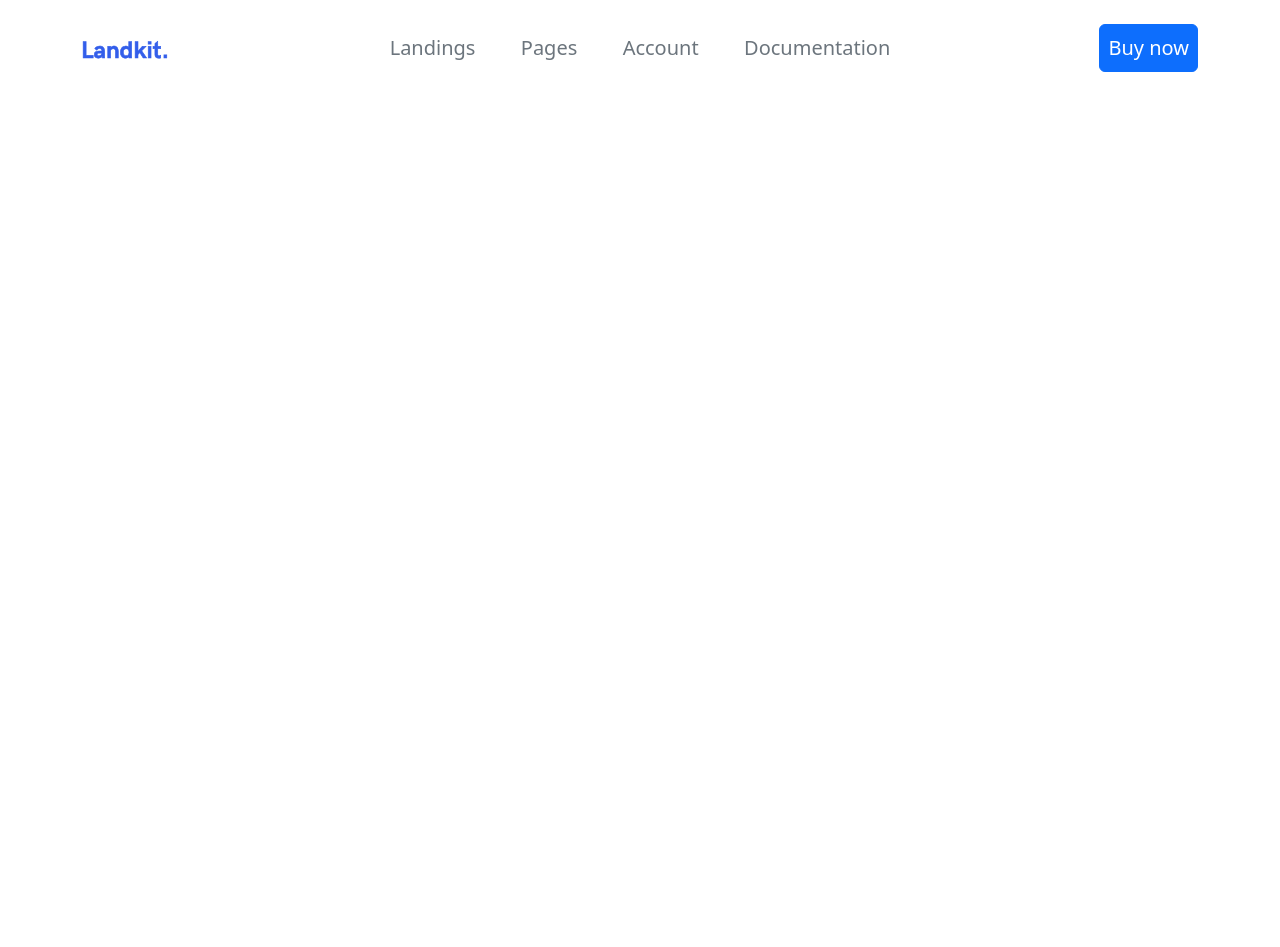
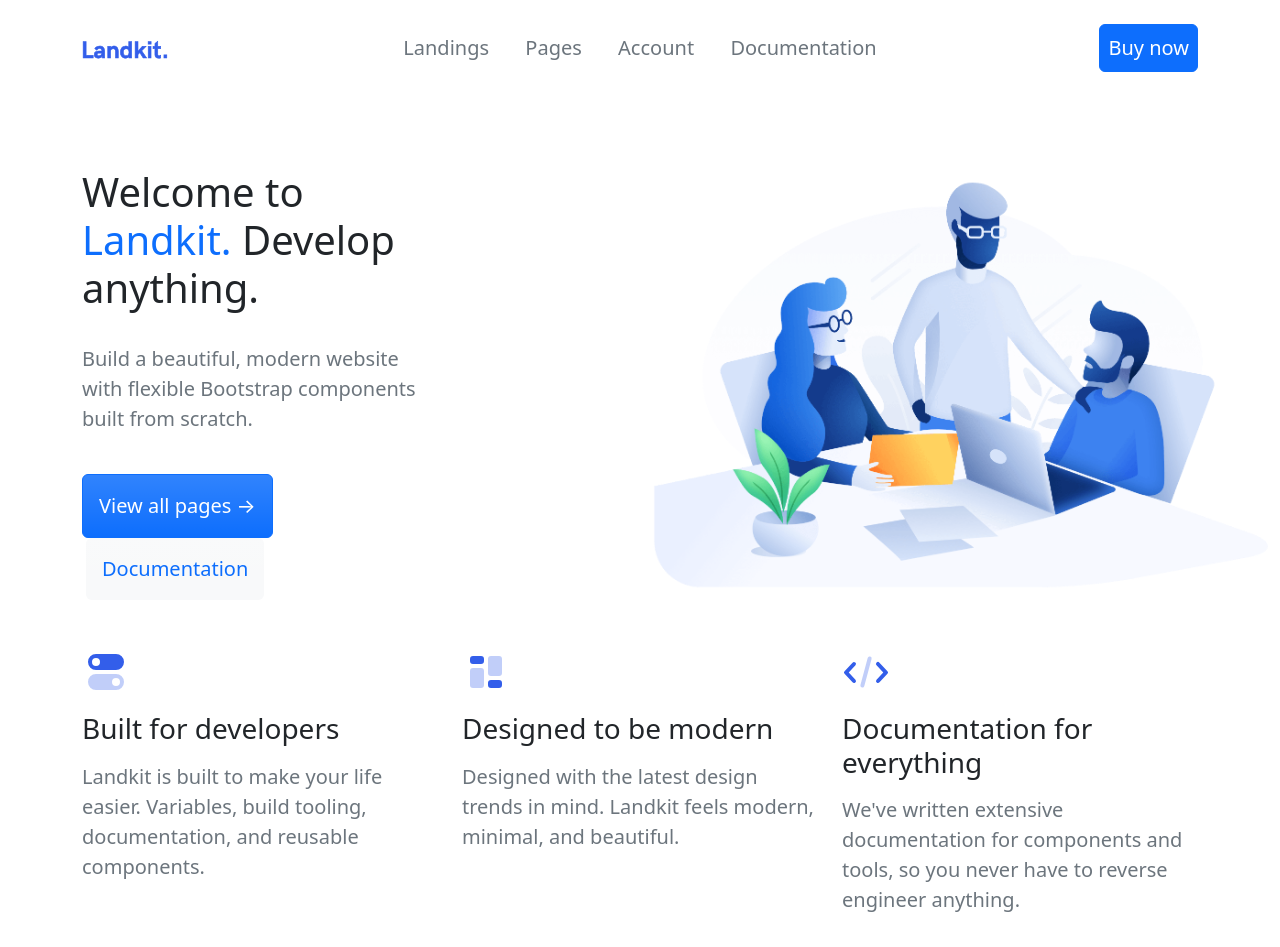
Before and after one commit to akil1me/Land-kit, a plain HTML site: page index.html in a window 1280 px wide. Before the commit the page ends 800 px from the top, so only its background shows below. Drawn offline with Linux system fonts and the light colour scheme.

Commit message:
Add two sections hero and intro

```diff
--- a/index.html
+++ b/index.html
@@ -11,41 +11,131 @@
 
 <body>
   <header class="header py-4">
-    <div class="container">
-      <div class="row justify-content-between align-items-center">
+    <div class="header__conatiner container">
+      <div class="header__inner row justify-content-between align-items-center">
         <div class="col-3">
-          <a href="index.html">
-            <img src="./img/logo.svg" alt="Site logo" width="86" height="19">
+          <a class="header__logo logo" href="index.html">
+            <img class="logo-img" src="./img/logo.svg" alt="Site logo" width="86" height="19">
           </a>
         </div>
         <div class="col-6">
-          <nav>
-            <ul class="list-unstyled mb-0 p-0 d-flex align-iten justify-content-around">
-              <li>
-                <a class="text-decoration-none nav-link fs-5 text-muted " href=" #link">Landings</a>
+          <nav class="header__nav">
+            <ul class="header__list list-unstyled mb-0 p-0 d-flex align-iten justify-content-evenly">
+              <li class="header__item">
+                <a class="header__link  text-decoration-none nav-link fs-5 text-muted " href=" #link">Landings</a>
               </li>
 
-              <li>
-                <a class="text-decoration-none nav-link fs-5 text-muted" href="#link">Pages</a>
+              <li class="header__item">
+                <a class="header__link text-decoration-none nav-link fs-5 text-muted" href="#link">Pages</a>
               </li>
 
-              <li>
-                <a class="text-decoration-none nav-link fs-5 text-muted" href="#link">Account</a>
+              <li class="header__item">
+                <a class="header__link text-decoration-none nav-link fs-5 text-muted" href="#link">Account</a>
               </li>
 
-              <li>
-                <a class="text-decoration-none nav-link fs-5 text-muted" href="#link">Documentation</a>
+              <li class="header__item">
+                <a class="header__link text-decoration-none nav-link fs-5 text-muted" href="#link">Documentation</a>
               </li>
             </ul>
           </nav>
         </div>
         <div class="col-3 d-flex justify-content-end">
-          <a class="btn fs-5 btn-primary p-2" href="#link">Buy now</a>
+          <a class="haeder__btn btn fs-5 btn-primary  p-2" href="#link">Buy now</a>
         </div>
       </div>
     </div>
   </header>
 
+  <main>
+    <section class="hero mt-lg-5 pt-4 mb-5">
+      <h1 class="visually-hidden">Welcome to Landkit.
+        Develop anything.</h1>
+      <div class="hero__container container">
+        <div class="hero__inner row justify-content-between align-items-center">
+          <div class="col-4 d-flex flex-column">
+            <h2 class="hero__title fw-normal fs-1">Welcome to <strong class="fw-normal text-primary">Landkit.</strong>
+              Develop anything.</h2>
+
+            <p class="hero__text mt-4 fs-5 text-secondary ">
+              Build a beautiful, modern website with flexible Bootstrap components built from scratch.
+            </p>
+
+            <div class="mt-4">
+              <a class="btn btn-primary bg-gradient p-3 fs-5" href="#link">View all pages →</a>
+              <a class="btn btn-primary p-3 fs-5 bg-light border-0 text-primary bg-gradient ms-1"
+                href="#link">Documentation</a>
+            </div>
+          </div>
+
+          <div class="col-6">
+            <img src="./img/hero__img.png" alt="Developers Photo" width="624" height="413">
+          </div>
+        </div>
+      </div>
+    </section>
+
+    <section class="intro">
+      <div class="intro__container container">
+        <ul class="intro__list row list-unstyled p-0">
+          <li class="intro__item col-4">
+            <svg class="intro__img" width="48" height="48" viewBox="0 0 24 24" xmlns="http://www.w3.org/2000/svg">
+              <g fill="none" fill-rule="evenodd">
+                <path d="M0 0h24v24H0z"></path>
+                <path d="M7 3h10a4 4 0 110 8H7a4 4 0 110-8zm0 6a2 2 0 100-4 2 2 0 000 4z" fill="#335EEA"></path>
+                <path d="M7 13h10a4 4 0 110 8H7a4 4 0 110-8zm10 6a2 2 0 100-4 2 2 0 000 4z" fill="#335EEA" opacity=".3">
+                </path>
+              </g>
+            </svg>
+
+            <h3 class="fw-normal fs-3 mt-3">Built for developers</h3>
+
+            <p class="fs-5 text-secondary mt-3">Landkit is built to make your life easier. Variables, build tooling,
+              documentation, and
+              reusable
+              components.</p>
+          </li>
+
+          <li class=" intro__item col-4">
+            <svg class="intro__img" width="48" height="48" viewBox="0 0 24 24" xmlns="http://www.w3.org/2000/svg">
+              <g fill="none" fill-rule="evenodd">
+                <path d="M0 0h24v24H0z"></path>
+                <path
+                  d="M5.5 4h4A1.5 1.5 0 0111 5.5v1A1.5 1.5 0 019.5 8h-4A1.5 1.5 0 014 6.5v-1A1.5 1.5 0 015.5 4zm9 12h4a1.5 1.5 0 011.5 1.5v1a1.5 1.5 0 01-1.5 1.5h-4a1.5 1.5 0 01-1.5-1.5v-1a1.5 1.5 0 011.5-1.5z"
+                  fill="#335EEA"></path>
+                <path
+                  d="M5.5 10h4a1.5 1.5 0 011.5 1.5v7A1.5 1.5 0 019.5 20h-4A1.5 1.5 0 014 18.5v-7A1.5 1.5 0 015.5 10zm9-6h4A1.5 1.5 0 0120 5.5v7a1.5 1.5 0 01-1.5 1.5h-4a1.5 1.5 0 01-1.5-1.5v-7A1.5 1.5 0 0114.5 4z"
+                  fill="#335EEA" opacity=".3"></path>
+              </g>
+            </svg>
+
+            <h3 class="fw-normal fs-3 mt-3">Designed to be modern</h3>
+
+            <p class="fs-5 text-secondary mt-3">Designed with the latest design trends in mind. Landkit feels modern,
+              minimal, and beautiful.</p>
+          </li>
+
+          <li class="intro__item col-4">
+            <svg class="intro__img" width="48" height="48" viewBox="0 0 24 24" xmlns="http://www.w3.org/2000/svg">
+              <g fill="none" fill-rule="evenodd">
+                <path d="M0 0h24v24H0z"></path>
+                <path
+                  d="M17.272 8.685a1 1 0 111.456-1.37l4 4.25a1 1 0 010 1.37l-4 4.25a1 1 0 01-1.456-1.37l3.355-3.565-3.355-3.565zm-10.544 0L3.373 12.25l3.355 3.565a1 1 0 01-1.456 1.37l-4-4.25a1 1 0 010-1.37l4-4.25a1 1 0 011.456 1.37z"
+                  fill="#335EEA"></path>
+                <rect fill="#335EEA" opacity=".3" transform="rotate(15 12 12)" x="11" y="4" width="2" height="16"
+                  rx="1"></rect>
+              </g>
+            </svg>
+
+            <h3 class="fw-normal fs-3 mt-3">Documentation for everything</h3>
+
+            <p class="fs-5 text-secondary mt-3">We've written extensive documentation for components and tools, so you
+              never
+              have to reverse engineer anything.</p>
+          </li>
+        </ul>
+      </div>
+    </section>
+  </main>
   <script src="./bootstrap/js/bootstrap.bundle.min.js"></script>
 </body>
 
```
Also changed, not shown: img/hero__img.png (added).
